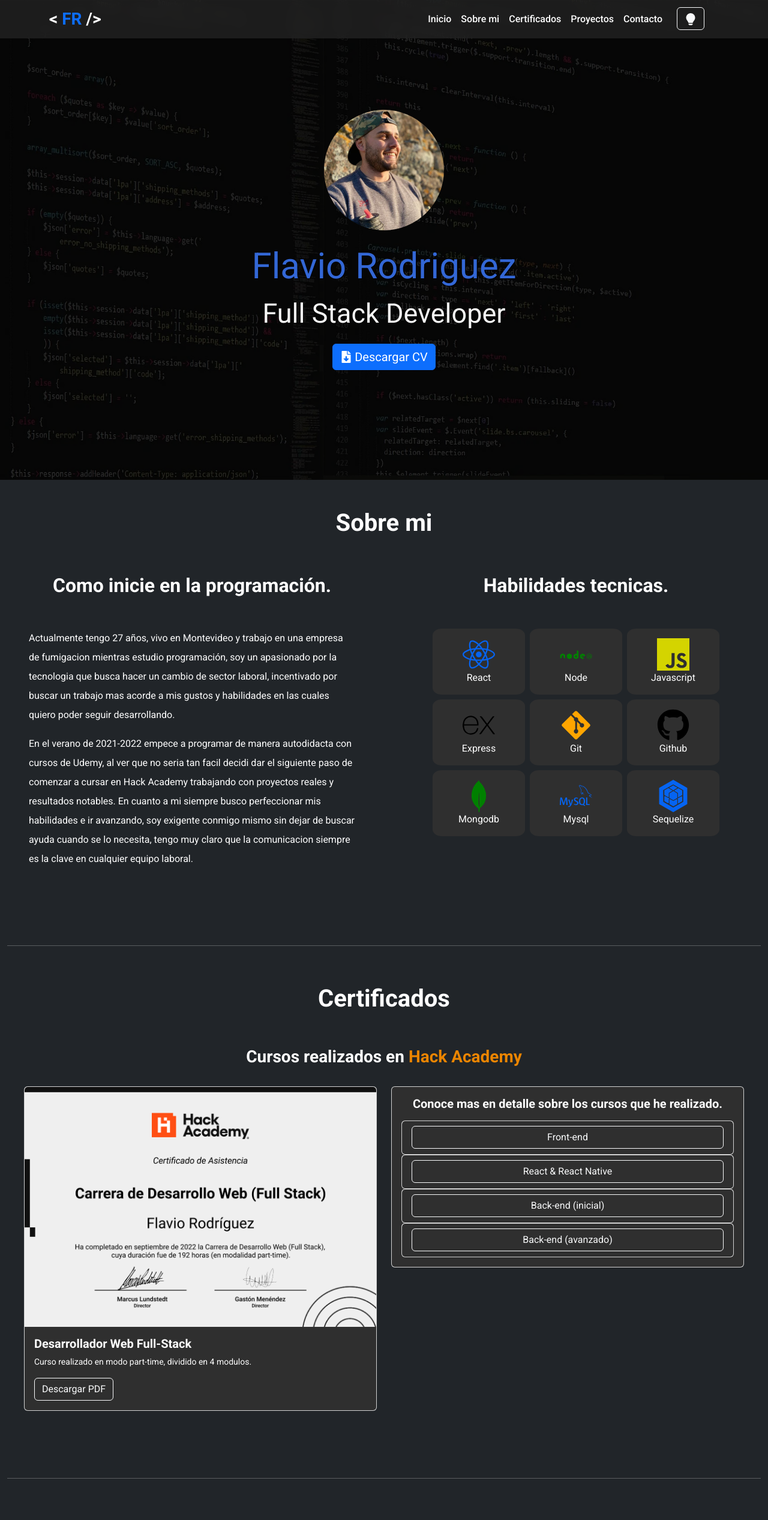
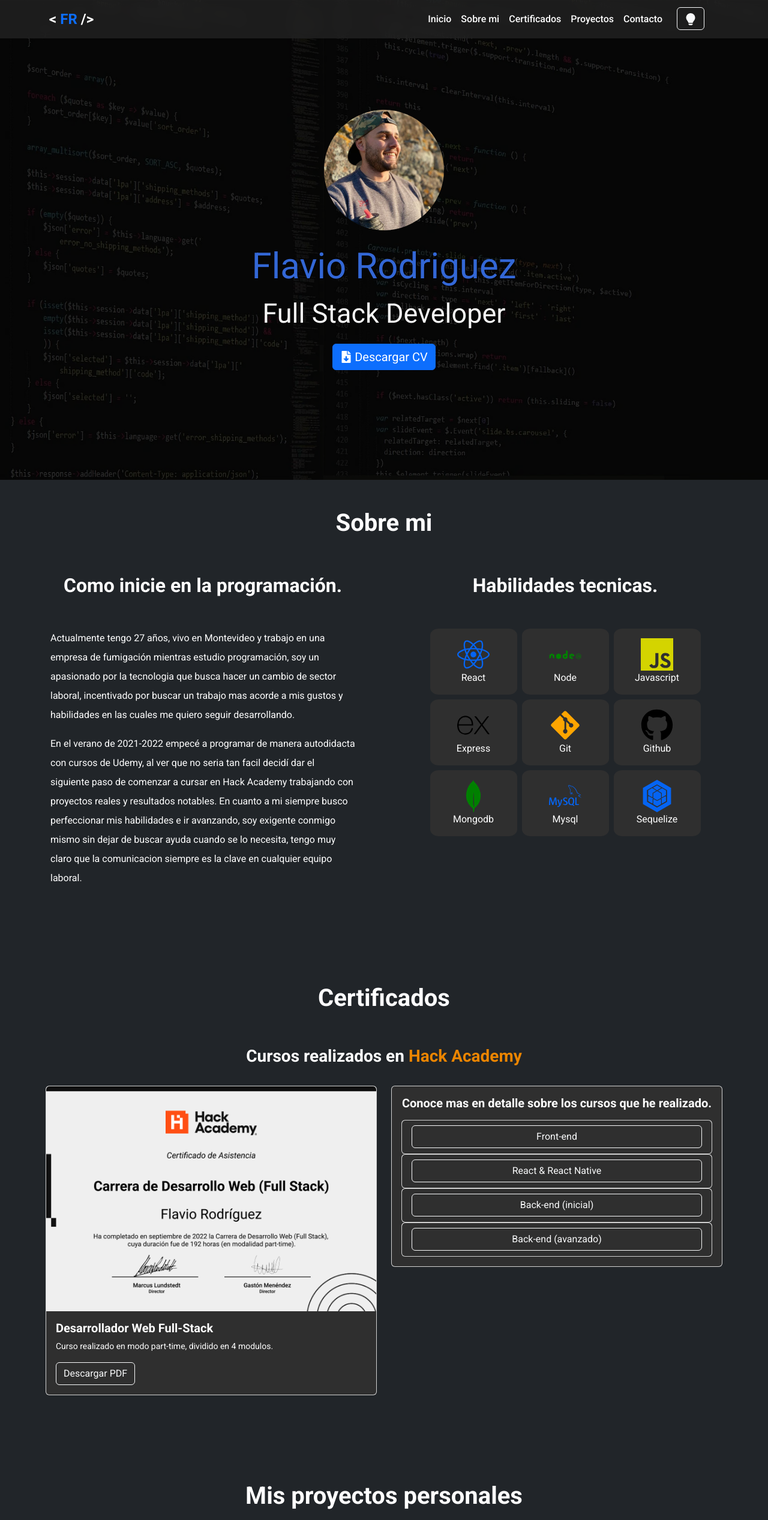
Before and after one commit to Flavio-RF/portfolioReact, a React (Vite) app: page / in a window 1280 px wide. Shown: the top 2534 px of the page at 60% size. Built offline with nearby package versions, Linux system fonts and the light colour scheme.

Commit message:
responsive change

```diff
--- a/src/App.jsx
+++ b/src/App.jsx
@@ -6,23 +6,26 @@ import Navbar from "./components/Navbar/Navbar";
 import Projects from "./components/Project/Projects";
 import Footer from "./components/Footer/Footer";
 import "bootstrap/dist/css/bootstrap.min.css";
-import { useState } from "react";
+import { createContext, useState } from "react";
+
+export const ThemeContext = createContext();
 
 function App() {
   const [dark, setDark] = useState(true);
-  const darkTheme = () => {
-    !dark ? setDark(true) : setDark(false);
+  const toggleTheme = () => {
+    setDark((prev) => !prev);
+    // segunel valor anterior, cambio al opuesto (dark ? light o al contrario)
   };
   return (
-    <>
-      <Navbar setDatk={setDark} dark={dark} darkTheme={darkTheme} />
-      <Header dark={dark} />
-      <About dark={dark} />
-      <Certificates dark={dark} />
-      <Projects dark={dark} />
-      <Contact dark={dark} />
-      <Footer dark={dark} />
-    </>
+    <ThemeContext.Provider value={{ dark, toggleTheme }}>
+      <Navbar />
+      <Header />
+      <About />
+      <Certificates />
+      <Projects />
+      <Contact />
+      <Footer />
+    </ThemeContext.Provider>
   );
 }
 
--- a/src/components/About/About.jsx
+++ b/src/components/About/About.jsx
@@ -3,32 +3,38 @@ import Icons from "./Icons";
 import Container from "react-bootstrap/Container";
 import Row from "react-bootstrap/Row";
 import { Col } from "react-bootstrap";
+import { useContext } from "react";
+import { ThemeContext } from "../../App";
 
-function About({ dark }) {
+function About() {
+  const { dark } = useContext(ThemeContext);
+
   return (
     <Container
       id="About"
       fluid
       className={
-        dark ? "text-center py-5 bg-dark text-white" : "text-center py-5"
+        dark
+          ? "text-center p-md-5 py-5 bg-dark text-white"
+          : "text-center py-5 p-md-5"
       }
     >
       <h1 className="fs-1 fw-bold  ">Sobre mi</h1>
-      <Row xs="auto" sm={1} md={1} lg={2}>
-        <Col md={12} className="mt-5 px-5">
+      <Row xs="auto" sm={1} md={1} lg={2} className="justify-content-xl-center">
+        <Col xs={12} xxl={5} className="mt-5 px-md-5">
           <span className="fs-2 fw-bolder ">
             Como inicie en la programación.
           </span>
           <p className="mt-5 text-start lh-lg">
             Actualmente tengo 27 años, vivo en Montevideo y trabajo en una
-            empresa de fumigacion mientras estudio programación, soy un
+            empresa de fumigación mientras estudio programación, soy un
             apasionado por la tecnologia que busca hacer un cambio de sector
             laboral, incentivado por buscar un trabajo mas acorde a mis gustos y
-            habilidades en las cuales quiero poder seguir desarrollando.
+            habilidades en las cuales me quiero seguir desarrollando.
           </p>
           <p className="text-start lh-lg">
-            En el verano de 2021-2022 empece a programar de manera autodidacta
-            con cursos de Udemy, al ver que no seria tan facil decidi dar el
+            En el verano de 2021-2022 empecé a programar de manera autodidacta
+            con cursos de Udemy, al ver que no seria tan facil decidí dar el
             siguiente paso de comenzar a cursar en Hack Academy trabajando con
             proyectos reales y resultados notables. En cuanto a mi siempre busco
             perfeccionar mis habilidades e ir avanzando, soy exigente conmigo
@@ -37,7 +43,7 @@ function About({ dark }) {
             laboral.
           </p>
         </Col>
-        <Col className="mt-5">
+        <Col className="mt-5" xs={12} xxl={5}>
           <span className="fs-2 fw-bolder">Habilidades tecnicas.</span>
           <Icons dark={dark} />
         </Col>
--- a/src/components/About/Icons.jsx
+++ b/src/components/About/Icons.jsx
@@ -87,7 +87,7 @@ function Icons({ dark }) {
               key={id}
               lg={3}
               md={3}
-              sm={3}
+              xs={5}
               className={dark ? "iconDark px-0" : "iconLight px-0"}
             >
               {icon}
--- a/src/components/Certificates/CertificateCards.jsx
+++ b/src/components/Certificates/CertificateCards.jsx
@@ -15,6 +15,8 @@ import frontPdf from "../../assets/img/cursos/Frontend/HA_FRONT_Certificado.pdf"
 import reactPdf from "../../assets/img/cursos/Frontend/HA_REACT_Certificado.pdf";
 import backendInicialPdf from "../../assets/img/cursos/Backend/HA_BACK-END_INICIAL_Certificado.pdf";
 import backendAvanzadoPdf from "../../assets/img/cursos/Backend/HA_BACK-END_AVANZADO_Certificado.pdf";
+import { ThemeContext } from "../../App";
+import { useContext } from "react";
 
 const certificates = [
   {
@@ -47,7 +49,9 @@ const certificates = [
   },
 ];
 
-function Cards({ dark }) {
+function Cards() {
+  const { dark } = useContext(ThemeContext);
+
   return (
     <Accordion>
       {certificates.map(
--- a/src/components/Certificates/Certificates.jsx
+++ b/src/components/Certificates/Certificates.jsx
@@ -4,11 +4,17 @@ import { Col, Row, Container } from "react-bootstrap";
 import CertificateCards from "./CertificateCards";
 import fullStack from "../../assets/img/cursos/HA_FULL-STACK-PART-TIME_CertificadoDeAsistencia_FlavioRodriguez_2022.png";
 import fullStackPdf from "../../assets/img/cursos/HA_FullStack.pdf";
+import { ThemeContext } from "../../App";
+import { useContext } from "react";
 
-function Certificates({ dark }) {
+function Certificates() {
+  const { dark } = useContext(ThemeContext);
+
   return (
-    <Container fluid className={dark ? "bg-dark text-white py-5" : "py-5"}>
-      <hr />
+    <Container
+      fluid
+      className={dark ? "bg-dark text-white py-5 p-md-5" : "py-5 p-md-5"}
+    >
       <h2 id="Certificates" className="fs-1 fw-bold text-center py-5">
         Certificados
       </h2>
@@ -22,8 +28,8 @@ function Certificates({ dark }) {
           Hack Academy
         </a>{" "}
       </h3>
-      <Row xs={1} sm={1} md={1} lg={2} className="mx-md-3 ">
-        <Col className="">
+      <Row xs={1} lg={2} className="mx-md-3 justify-content-xl-center">
+        <Col className="" xxl={5}>
           <Card>
             <Card.Img variant="top" src={fullStack} />
             <Card.Body className={dark && "bg-darkCustom"}>
@@ -53,7 +59,7 @@ function Certificates({ dark }) {
             </Card.Body>
           </Card>
         </Col>
-        <Col>
+        <Col xxl={5}>
           <Card className="mt-4 mt-sm-4 mt-md-0 text-center">
             <Card.Body className={dark && "bg-darkCustom"}>
               <Card.Title className="fw-bold mb-3">
--- a/src/components/Contact/Contact.jsx
+++ b/src/components/Contact/Contact.jsx
@@ -13,8 +13,9 @@ import { BsLinkedin } from "react-icons/bs";
 import { FaGithub } from "react-icons/fa";
 import { HiOutlineMail } from "react-icons/hi";
 
-import { useRef, useState } from "react";
+import { useContext, useRef, useState } from "react";
 import emailjs from "emailjs-com";
+import { ThemeContext } from "../../App";
 
 const contacts = [
   {
@@ -52,7 +53,9 @@ const contacts = [
   },
 ];
 
-function Contact({ dark }) {
+function Contact() {
+  const { dark } = useContext(ThemeContext);
+
   const form = useRef();
   const [copied, setCopied] = useState(false);
 
@@ -75,7 +78,7 @@ function Contact({ dark }) {
         Contacto
       </h5>
       <Row className="justify-content-center mx-md-3">
-        <Col xs={6} sm={4} md={3} lg={2} className="mx-5">
+        <Col xs={6} sm={4} md={3} lg={2} xxl={2} className="mx-5">
           {contacts.map(({ icon, id, subtitle, title }) => {
             return (
               <Card
@@ -106,7 +109,7 @@ function Contact({ dark }) {
             );
           })}
         </Col>
-        <Col xs={10} sm={8} md={6} lg={6} className="mt-5 mx-5">
+        <Col xs={10} sm={8} md={6} lg={6} xxl={4} className="mt-5 mx-5">
           <Form ref={form} onSubmit={sendEmail}>
             <FloatingLabel
               controlId="floatingInput"
--- a/src/components/Contact/contact.css
+++ b/src/components/Contact/contact.css
@@ -4,9 +4,9 @@ textarea {
 }
 
 .iconContact {
-  color: #0a0a0a;
+  color: #9c9c9c;
 }
 
 .iconContact:hover {
-  color: #0a0a0abd;
+  color: #000000bd;
 }
--- a/src/components/Footer/Footer.jsx
+++ b/src/components/Footer/Footer.jsx
@@ -1,7 +1,11 @@
+import { useContext } from "react";
 import { Col, Container, Nav, Row } from "react-bootstrap";
+import { ThemeContext } from "../../App";
 import "./footer.css";
 
-function Footer({ dark }) {
+function Footer() {
+  const { dark } = useContext(ThemeContext);
+
   return (
     <footer>
       <Container
@@ -14,7 +18,7 @@ function Footer({ dark }) {
             <Nav className="justify-content-center">
               <Nav.Item>
                 <Nav.Link className="fs-3  " href="#home">
-                  {"<"}FR{"/>"}{" "}
+                  {"<"} <span className="text-primary">FR</span> {"/>"}
                 </Nav.Link>
               </Nav.Item>
             </Nav>
--- a/src/components/Navbar/Navbar.jsx
+++ b/src/components/Navbar/Navbar.jsx
@@ -1,5 +1,5 @@
 import "./navbar.css";
-import { useEffect, useState } from "react";
+import { useContext, useEffect, useState } from "react";
 import {
   Container,
   Offcanvas,
@@ -9,8 +9,11 @@ import {
   Nav,
 } from "react-bootstrap";
 import { BsLightbulbFill } from "react-icons/bs";
+import { ThemeContext } from "../../App";
 
-function Navegation({ dark, darkTheme }) {
+function Navegation() {
+  const { dark, toggleTheme } = useContext(ThemeContext);
+
   const [y, setY] = useState(window.scrollY);
   const [width, setWidth] = useState(window.innerWidth);
 
@@ -38,7 +41,7 @@ function Navegation({ dark, darkTheme }) {
     >
       <Container>
         <Navbar.Brand
-          className={!dark ? "fw-bold fs-3" : "fw-bold fs-3 text-white"}
+          className={!dark ? "fw-bold fs-4" : "fw-bold fs-4 text-white"}
           href="#"
         >
           {"<"} <span className="text-primary">FR</span> {"/>"}
@@ -79,13 +82,13 @@ function Navegation({ dark, darkTheme }) {
             <Form className={width <= 765 ? "text-center my-3" : "ms-md-3"}>
               {dark ? (
                 <Button
-                  onClick={darkTheme}
+                  onClick={toggleTheme}
                   variant={width <= 765 ? "outline-dark" : "outline-light"}
                 >
                   <BsLightbulbFill size={20} />
                 </Button>
               ) : (
-                <Button onClick={darkTheme} variant="outline-dark">
+                <Button onClick={toggleTheme} variant="outline-dark">
                   <BsLightbulbFill size={20} style={{ color: "yellow" }} />
                 </Button>
               )}
--- a/src/components/Project/Projects.jsx
+++ b/src/components/Project/Projects.jsx
@@ -1,5 +1,5 @@
 import { Container, Card, Col, Row, Collapse, Button } from "react-bootstrap";
-import { useState } from "react";
+import { useContext, useState } from "react";
 import { FaGithub } from "react-icons/fa";
 import { TbWorld } from "react-icons/tb";
 
@@ -7,15 +7,17 @@ import Chat from "../../assets/img/chat.png";
 import Notas from "../../assets/img/notas.png";
 import Api from "../../assets/img/api.png";
 import "./project.css";
+import { ThemeContext } from "../../App";
 
-function Projects({ dark }) {
+function Projects() {
+  const { dark } = useContext(ThemeContext);
+
   const [open, setOpen] = useState(false);
   const [open1, setOpen1] = useState(false);
   const [open2, setOpen2] = useState(false);
 
   return (
-    <Container fluid className={dark ? "bg-dark text-white py-5" : "py-5"}>
-      <hr />
+    <Container fluid className={dark ? "bg-dark text-white p-5" : "p-5"}>
       <h4 id="Projects" className="fs-1 fw-bold text-center py-5 mb-5">
         Mis proyectos personales
       </h4>
@@ -24,9 +26,9 @@ function Projects({ dark }) {
         sm={2}
         md={2}
         lg={3}
-        className="g-4 mx-md-3 justify-content-center"
+        className="g-4 mx-md-3 justify-content-center "
       >
-        <Col>
+        <Col xxl={3}>
           <Card border={!dark && "dark"} className="h-100">
             <Card.Img variant="top" className="img" src={Chat} alt="Chat" />
             <Card.Body className={dark && "bg-darkCustom"}>
@@ -46,7 +48,7 @@ function Projects({ dark }) {
                 >
                   Ver mas detalles
                 </Button>
-                <div>
+                <div className="d-flex ms-3">
                   <Card.Link
                     href="https://github.com/Flavio-RF/Chat"
                     target="_blank"
@@ -70,7 +72,7 @@ function Projects({ dark }) {
             </Card.Body>
           </Card>
         </Col>
-        <Col>
+        <Col xxl={3}>
           <Card border={!dark && "dark"} className="h-100">
             <Card.Img variant="top" className="img" src={Notas} alt="Notas" />
             <Card.Body className={dark && "bg-darkCustom"}>
@@ -90,7 +92,7 @@ function Projects({ dark }) {
                 >
                   Ver mas detalles
                 </Button>
-                <div>
+                <div className="d-flex ms-3">
                   <Card.Link
                     href="https://github.com/Flavio-RF/notes"
                     target="_blank"
@@ -114,7 +116,7 @@ function Projects({ dark }) {
             </Card.Body>
           </Card>
         </Col>
-        <Col>
+        <Col xxl={3}>
           <Card border={!dark && "dark"} className="h-100">
             <Card.Img variant="top" className="img" src={Api} alt="api" />
             <Card.Body className={dark && "bg-darkCustom"}>
@@ -134,7 +136,7 @@ function Projects({ dark }) {
                 >
                   Ver mas detalles
                 </Button>
-                <div>
+                <div className="d-flex ms-3">
                   <Card.Link
                     href="https://github.com/Flavio-RF/ProyectoFinal-Backend-avanzado"
                     target="_blank"
```
